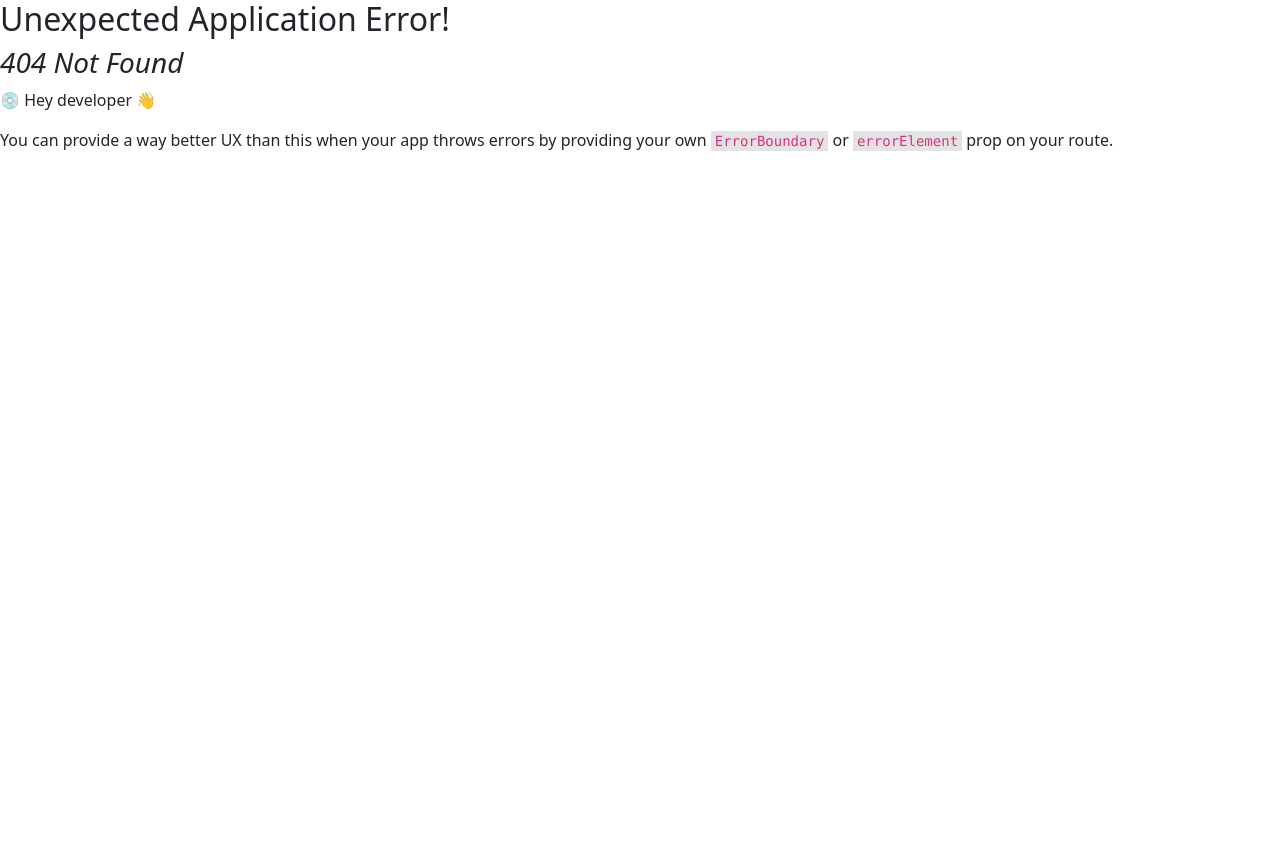
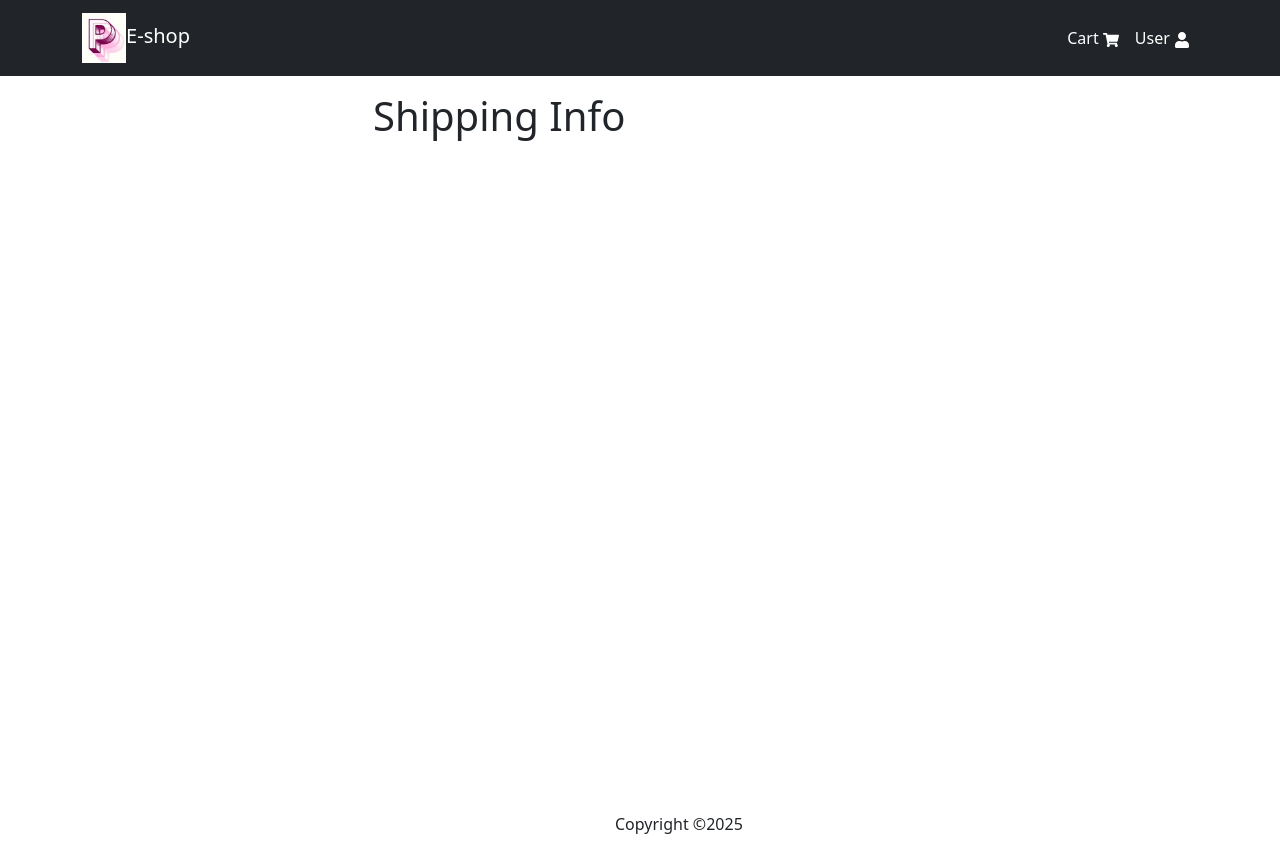
Before and after one commit to Jamesdai05/E-platform, a React (Create React App) app in the folder frontend/: page /shipping in a window 1280 px wide. Before the commit this address had no page. Before the commit the page ends 800 px from the top, so only its background shows below. Built offline with nearby package versions, Linux system fonts and the light colour scheme.

Commit message:
add the shipping page

```diff
--- /dev/null
+++ b/frontend/src/Pages/ShippingPage.jsx
@@ -0,0 +1,10 @@
+import FormContainer from "../components/FormContainer.jsx";
+
+const ShippingPage = () => {
+  return (
+    <FormContainer>
+      <h1>Shipping Info</h1>
+    </FormContainer>
+  )
+}
+export default ShippingPage
--- a/frontend/src/index.js
+++ b/frontend/src/index.js
@@ -12,6 +12,7 @@ import { Provider } from 'react-redux';
 import store from './store.js';
 import Registration from './Pages/Registration.jsx';
 import ProfilePage from './Pages/ProfilePage.jsx';
+import ShippingPage from './Pages/ShippingPage.jsx';
 
 
 const router=createBrowserRouter(
@@ -23,6 +24,7 @@ const router=createBrowserRouter(
       <Route path='/login' element={<LoginPage />}/>
       <Route path='/register' element={<Registration />}/>
       <Route path='/profile' element={<ProfilePage />}/>
+      <Route path='/shipping' element={<ShippingPage />}/>
     </Route>
   )
 )
--- a/frontend/src/slices/cartSlice.js
+++ b/frontend/src/slices/cartSlice.js
@@ -2,7 +2,7 @@ import { createSlice } from "@reduxjs/toolkit";
 import { updateCart } from "../utils/cartUtils.js";
 
 // set the initialState to  the browser memory or to be an empty array
-const initialState=localStorage.getItem("cart") ? JSON.parse(localStorage.getItem('cart')) : {cartItems:[],shippingAddress:{}}
+const initialState=localStorage.getItem("cart") ? JSON.parse(localStorage.getItem('cart')) : {cartItems:[],shippingAddress:{},paymentMethod:"PayPal"}
 
 // console.log(initialState);
 
@@ -31,14 +31,14 @@ const cartSlice=createSlice({
         state.shippingAddress=action.payload
         return updateCart(state)
       },
-      // savePaymentMethod:(state,action)=>{
-      //   state.paymentMethod=action.payload
-      //   return updateCart(state)
-      // },
-      // clearCartItems:(state,action)=>{
-      //   state.cartItems=[]
-      //   return updateCart(state)
-      // }
+      savePaymentMethod:(state,action)=>{
+        state.paymentMethod=action.payload
+        return updateCart(state)
+      },
+      clearCartItems:(state,action)=>{
+        state.cartItems=[]
+        return updateCart(state)
+      }
     }
 })
 
```
